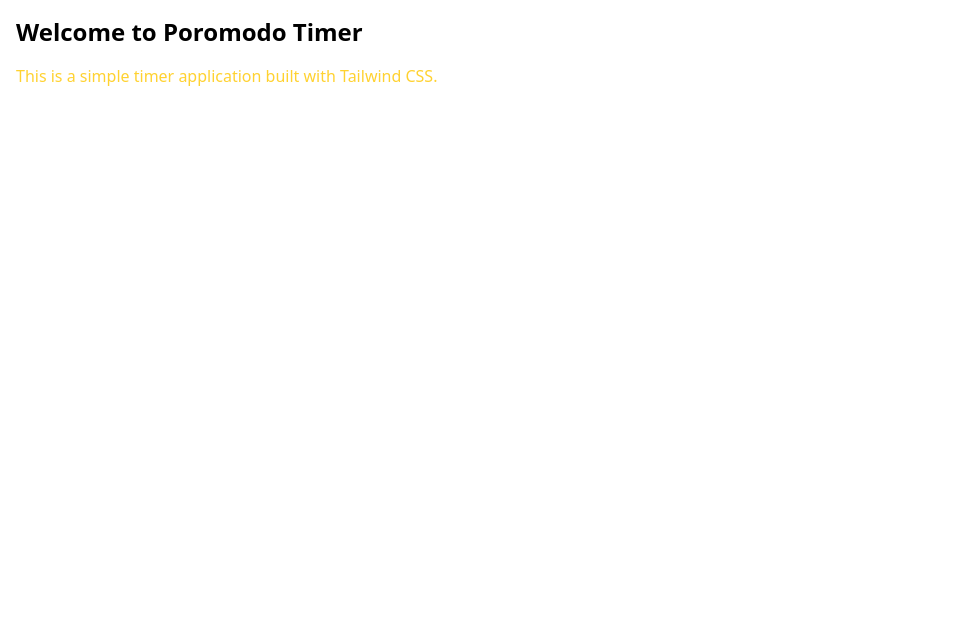
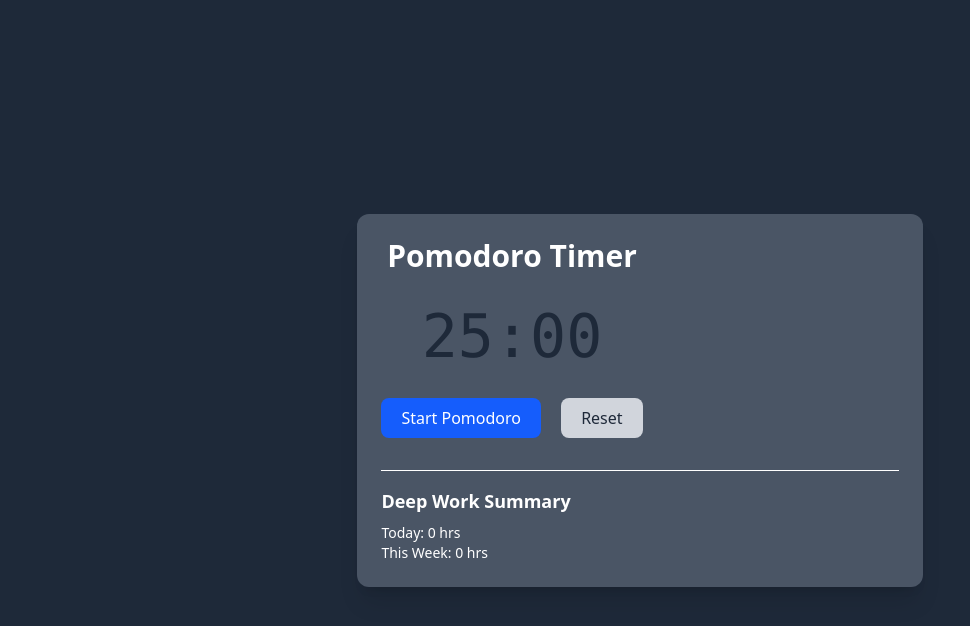
Before and after one commit to M-prisca/Poromodo-Timer, a website: page index.html in a window 1280 px wide. Shown: the whole page, without its empty margins (0-970 px from the left). Drawn offline with Linux system fonts and the light colour scheme.

Commit message:
feat: initial UI layout

```diff
--- a/index.html
+++ b/index.html
@@ -7,10 +7,35 @@
     <link href="./dist/output.css" rel="stylesheet">
 </head>
 <body>
-    <div class="container mx-auto p-4">
-        <h1 class="text-2xl font-bold mb-4">Welcome to Poromodo Timer</h1>
-        <p class="text-amber-300">This is a simple timer application built with Tailwind CSS.</p>
+   <body class="bg-gray-800 text-white font-sans min-h-screen flex items-center justify-center px-4">
+    <div class="bg-gray-600 shadow-xl rounded-xl p-6 space-y-8 space-x-64 text-center">
+      <h1 class="text-3xl font-bold text-white">Pomodoro Timer</h1>
+
+      <!-- Timer -->
+      <div id="timer" class="text-6xl font-mono text-gray-800">25:00</div>
+
+      <!-- Controls -->
+      <div class="space-x-4">
+        <button id="startBtn" class="bg-blue-600 text-white px-5 py-2 rounded-lg hover:bg-blue-700 transition">
+          Start Pomodoro
+        </button>
+        <button id="resetBtn" class="bg-gray-300 text-gray-800 px-5 py-2 rounded-lg hover:bg-gray-400 transition">
+          Reset
+        </button>
+      </div>
+
+      <!-- Deep Work Summary -->
+      <div class="text-left mt-6 border-t pt-4">
+        <h2 class="text-lg font-semibold text-white">Deep Work Summary</h2>
+        <p class="text-sm text-white mt-2">
+          Today: <span id="todayTime" class="font-medium text-white">0 hrs</span><br />
+          This Week: <span id="weeklyTime" class="font-medium text-white">0 hrs</span>
+        </p>
+      </div>
     </div>
+
+    <script type="module" src="./src/main.ts"></script>
+  </body>
 
 </body>
 </html>
```
Also changed, not shown: dist/output.css.
